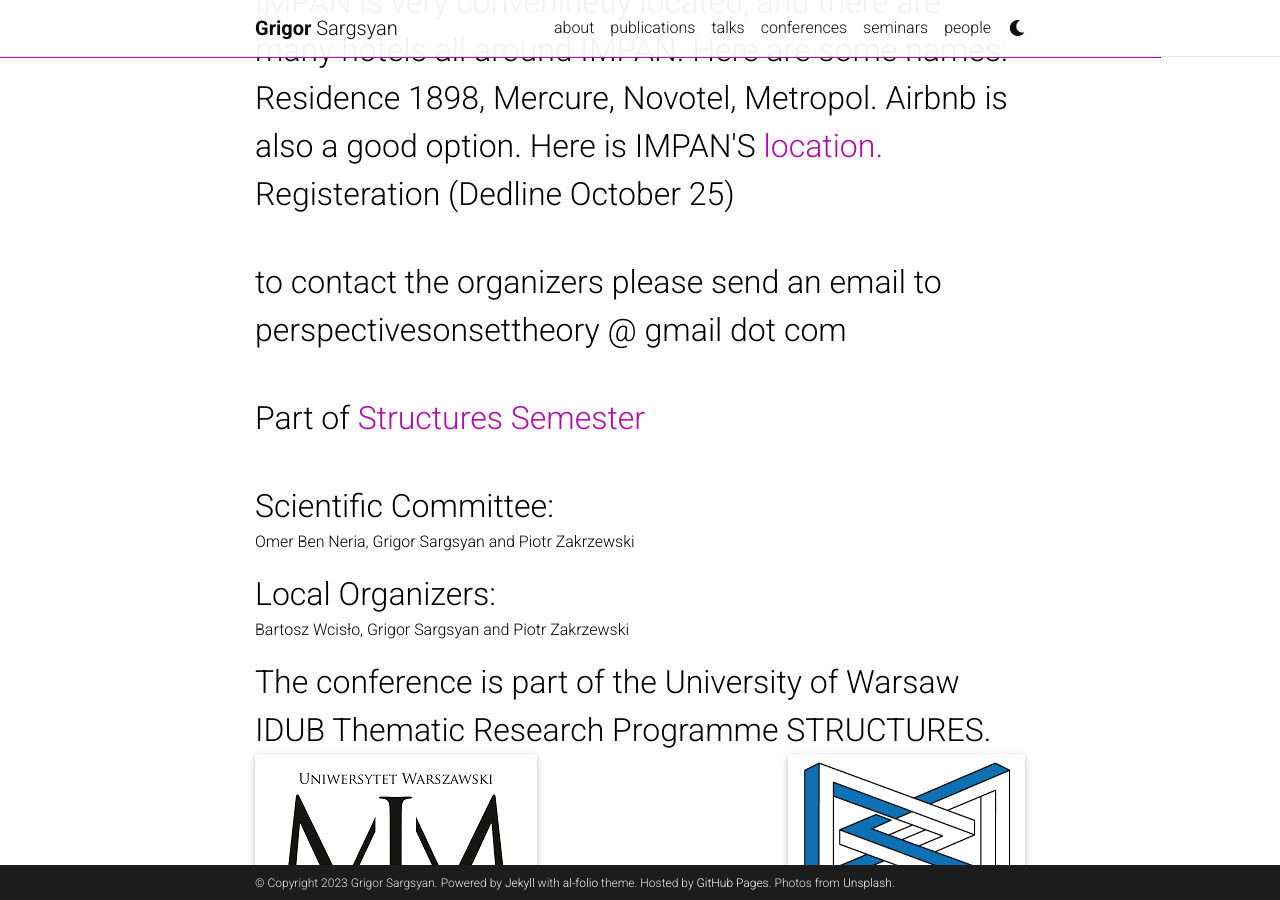
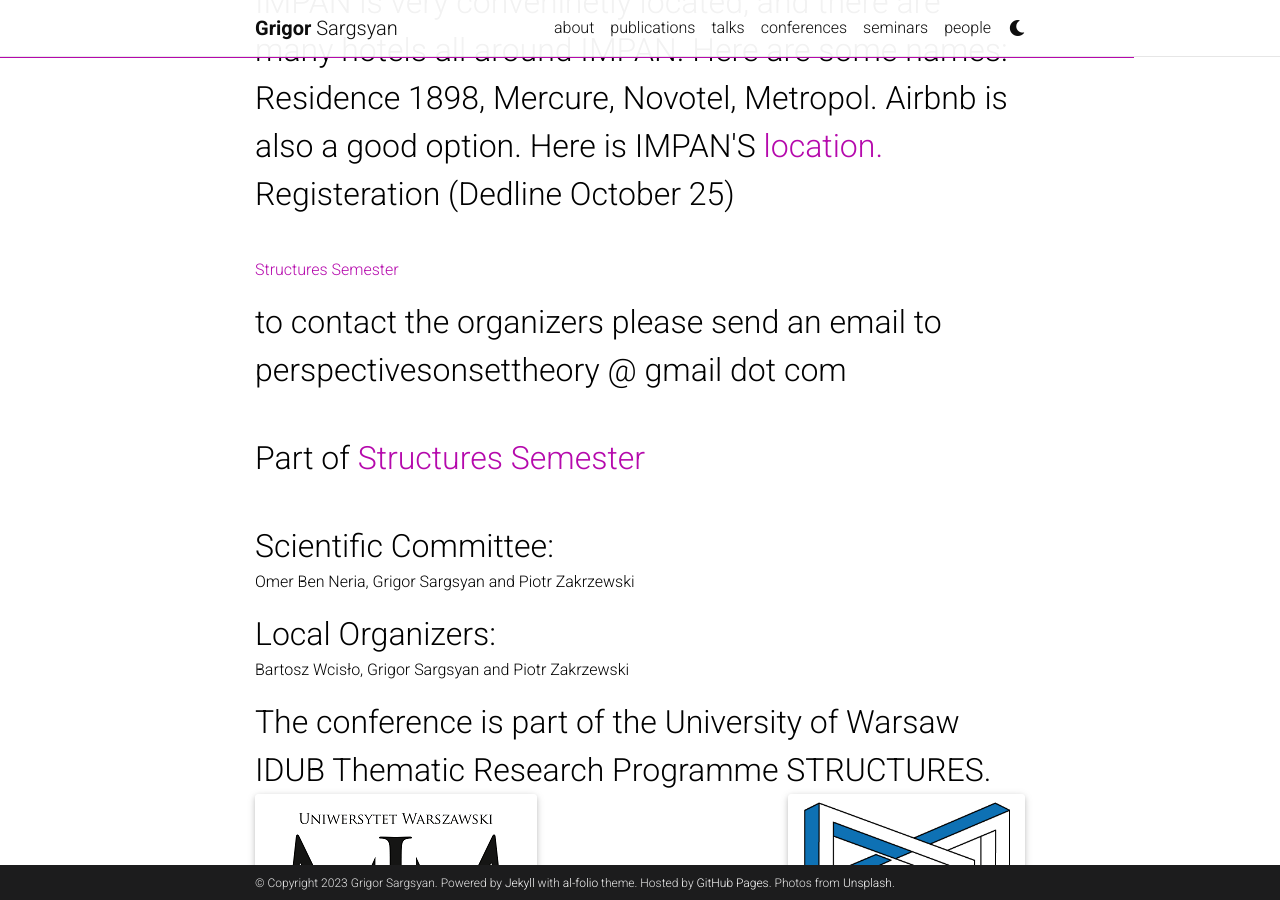
Before and after one commit to grigorsarg/grigorsarg.github.io, a Jekyll site: the page built from _projects/Perspectives.md, in a window 1280 px wide and 900 px high, scrolled down 1508 px. Built offline with Jekyll 4.4.1, drawn with Linux system fonts in a browser that asks for light colours; full-size pictures stand in for the smaller copies a plugin makes; comment, search, counter and statistics services are not loaded; a style sheet for code colours, icons or effects is not loaded.

Commit message:
Update Perspectives.md

```diff
--- a/_projects/Perspectives.md
+++ b/_projects/Perspectives.md
@@ -40,6 +40,8 @@ IMPAN is very conveninetly located, and there are many hotels all around IMPAN.
 
 <font size="+3"> Registeration (Dedline October 25)</font> <br>
 
+<a href="https://grigorsarg.github.io/projects/rp.html">Structures Semester</a>
+
 
 <font size="+3"> to contact the organizers please send an email to perspectivesonsettheory @ gmail dot com </font> <br>
 
```
